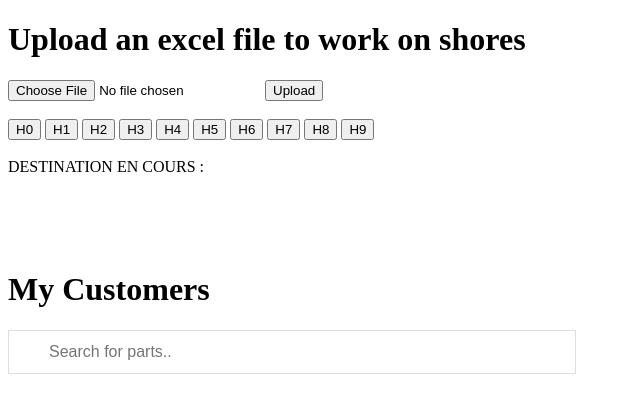
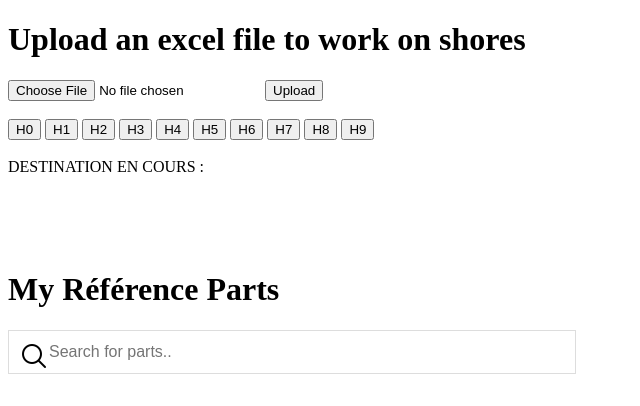
Before and after one commit to DjangoPepper/amber, a website: page 1amber.html in a window 1280 px wide. Shown: the whole page, without its empty margins (0-640 px from the left). Drawn offline with Linux system fonts and the light colour scheme.

Commit message:
pb colonne de recherche

```diff
--- a/1amber.html
+++ b/1amber.html
@@ -13,7 +13,7 @@
 			var input, filter, table, tr, td, i, txtValue;
 			input = document.getElementById("myInput");
 			filter = input.value.toUpperCase();
-			table = document.getElementById("myTable");
+			table = document.getElementById("display_excel_data");
 			tr = table.getElementsByTagName("tr");
 
 			// Loop through all table rows, and hide those who don't match the search query
@@ -45,7 +45,7 @@
 		background-color: lightgreen;
 	}
 	#myInput {
-		background-image: url('/css/searchicon.png');
+		background-image: url('./searchicon.png');
 		background-position: 10px 10px;
 		background-repeat: no-repeat;
 		width: 40%;
@@ -83,8 +83,8 @@
 	DESTINATION EN COURS : <h2 id="choixdestination"</h2>
 	<br><br>
 
-	<h1>My Customers</h1>
-	<input type="text" id="myInput" onkeyup="myFilerFunction()" placeholder="Search for parts.." title="Type in a piece of your search">
+	<h1>My Référence Parts</h1>
+	<input type="text" id="myInput" onkeyup="myFilerFunction()" placeholder="Search for parts.." title="Type in something">
 
 
 	<!-- table to display the excel data -->
@@ -163,7 +163,7 @@
 				var input, filter, table, tr, td, i, txtValue;
 				input = document.getElementById("myInput");
 				filter = input.value.toUpperCase();
-				table = document.getElementById("myTable");
+				table = document.getElementById("display_excel_data");
 				tr = table.getElementsByTagName("tr");
 				for (i = 0; i < tr.length; i++) {
 					td = tr[i].getElementsByTagName("td")[0];
```
Also changed, not shown: searchicon.png (added).
